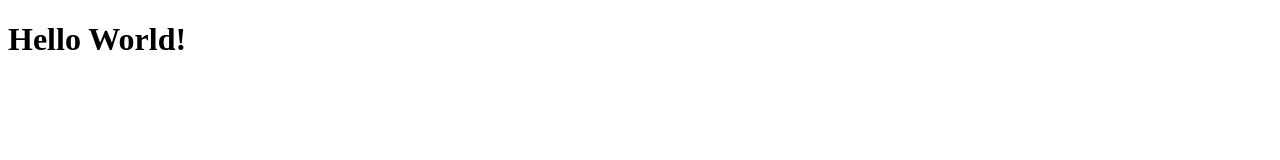
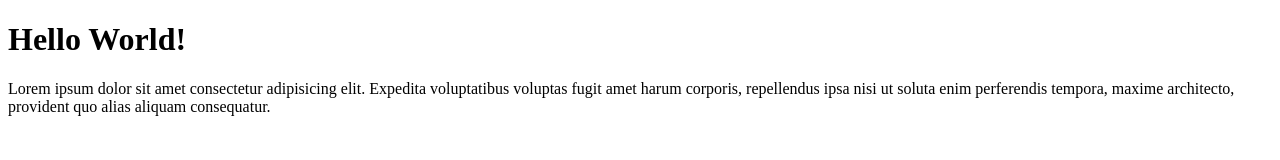
Before and after one commit to Geusan31/geusan-git-test, a plain HTML site: page index.html in a window 1280 px wide. Drawn offline with Linux system fonts and the light colour scheme.

Commit message:
menambahkan paragraph pada file index.html

```diff
--- a/index.html
+++ b/index.html
@@ -8,5 +8,6 @@
 </head>
 <body>
     <h1>Hello World!</h1>
+    <p>Lorem ipsum dolor sit amet consectetur adipisicing elit. Expedita voluptatibus voluptas fugit amet harum corporis, repellendus ipsa nisi ut soluta enim perferendis tempora, maxime architecto, provident quo alias aliquam consequatur.</p>
 </body>
 </html>
```
